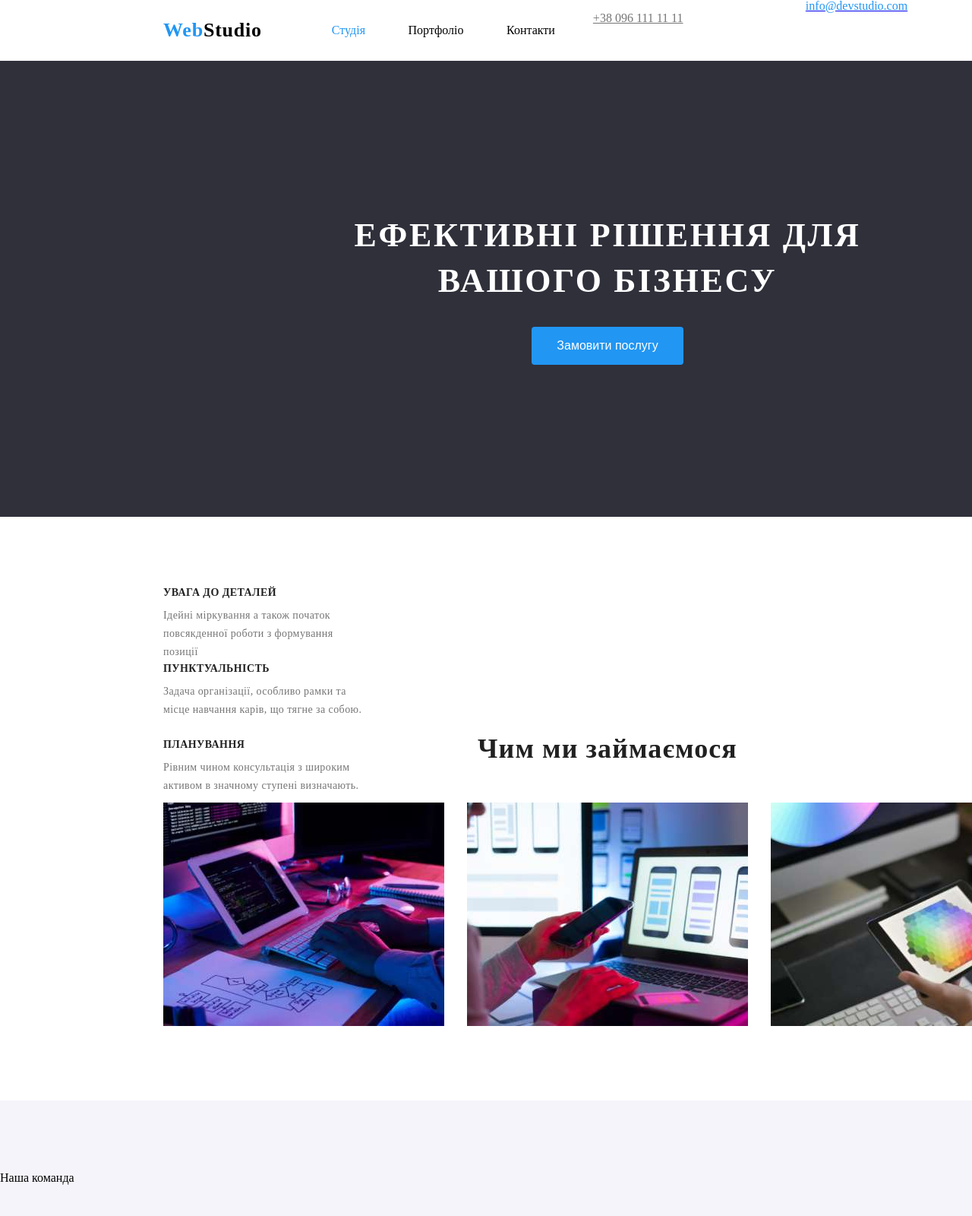
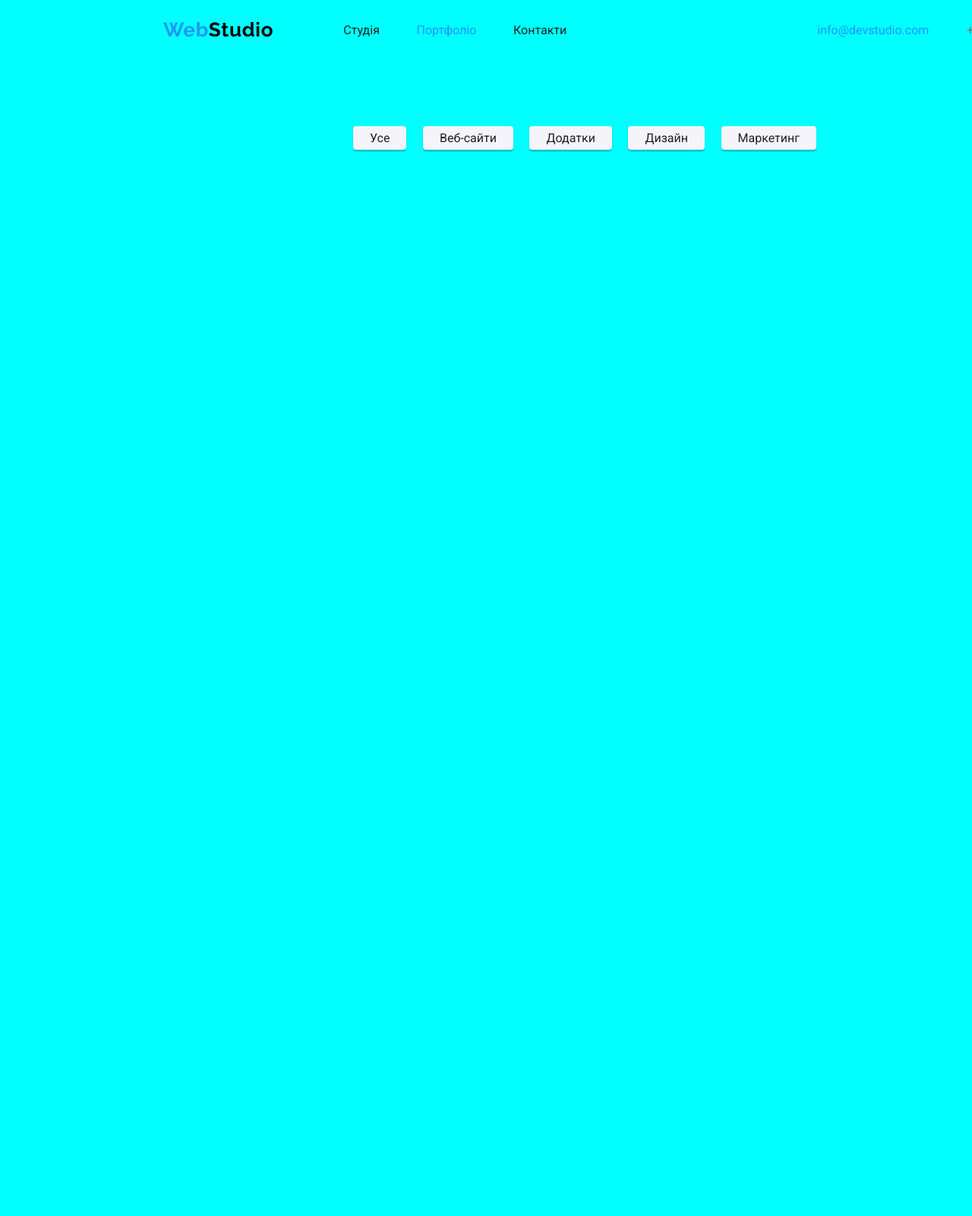
Before and after one commit to SAV15/goit-markup-hw-02, a plain HTML site: page portfolio.html in a window 1280 px wide. Shown: the top 1600 px of the page at 76% size. Drawn offline with Linux system fonts and the light colour scheme.

Commit message:
Start to create portfolio

```diff
--- a/css/styles.css
+++ b/css/styles.css
@@ -1,9 +1,27 @@
+:root{
+    /* COLORS */
+    --blue-color: rgba(33, 150, 243, 1);
+    --grey-color: rgba(117, 117, 117, 1);
+    --dark-background-color: rgba(47, 48, 58, 1);
+    --black-color: rgba(33, 33, 33, 1);
+    --transparent-white:rgba(255, 255, 255, 0.6);
+    --light-grey: rgba(245, 244, 250, 1);
+
+    /* FONTS */
+    --main-font: 'Roboto', sans-serif;
+    --secondary-font: 'Raleway', sans-serif;
+
+    /* OTHERS */
+
+}
+
 .main-index {
     width: 1600px;
     height: 2350px;
-    font-family: 'Roboto', sans-serif;
+    font-family: var(--main-font);
+    color: var(--black-color);
 }
-
+/* HEADER */
 header {
     display: flex;
     flex-direction: row;
@@ -15,8 +33,10 @@ header {
     margin-top: 24px;
     font-weight: 700;
     font-size: 26px;
-    line-height: 31px;
+    line-height: 1.2;
     letter-spacing: 0.03em;
+    cursor: pointer;
+    font-family: var(--secondary-font);
 }
 
 .header-logo{
@@ -24,7 +44,7 @@ header {
 }
 
 .blue-text{
-    color: #2196F3;
+    color: var(--blue-color);
 }
 
 .pages{
@@ -35,15 +55,19 @@ header {
     margin-top: 32px;
 }
 
-.header-text{
+.header-link{
     height: 16px;
     margin-top: 32px;
+    cursor: pointer;
 }
 
-.header-blue-text{
-    height: 16px;
-    margin-top: 32px;
-    color: #2196F3;
+.header-link-current{
+    color: var(--blue-color);
+}
+
+.header-link:hover,
+.header-link:focus{
+    color: var(--blue-color);
 }
 
 .contacts-header{
@@ -54,13 +78,17 @@ header {
 
 .infodevstudio{
     margin-left: 330px;
+    color: var(--blue-color);
+    text-decoration: none;
 }
 
 .phone{
     margin-left: 50px;
-    color: #757575;
+    color: var(--grey-color);
+    text-decoration: none;
 }
-
+/* END OF HEADER */
+/* MAIN */
 .first-part{
     width: 1600px;
     height: 600px;
@@ -78,7 +106,7 @@ header {
     font-style: normal;
     font-weight: 900;
     font-size: 44px;
-    line-height: 60px;
+    line-height: 1.36;
     text-align: center;
     letter-spacing: 0.06em;
     text-transform: uppercase;
@@ -90,12 +118,12 @@ header {
     padding: 10px 32px;
     width: 200px;
     height: 50px;
-    background: #2196F3;
+    background: var(--blue-color);
     border-radius: 4px;
     color: #fff;
     font-weight: 400;
     font-size: 16px;
-    line-height: 24px;
+    line-height: 1.5;
     cursor: pointer;
 }
 
@@ -112,7 +140,7 @@ header {
     font-style: normal;
     font-weight: 700;
     font-size: 14px;
-    line-height: 16px;
+    line-height: 1.42;
     letter-spacing: 0.03em;
     text-transform: uppercase;
     color: #212121;
@@ -124,9 +152,9 @@ header {
     font-style: normal;
     font-weight: 400;
     font-size: 14px;
-    line-height: 24px;
+    line-height: 1.7;
     letter-spacing: 0.03em;
-    color: #757575;
+    color: var(--grey-color);
 }
 
 .what-we-do{
@@ -142,7 +170,7 @@ header {
     height: 42px;
     font-weight: 700;
     font-size: 36px;
-    line-height: 42px;
+    line-height: 1.17;
     text-align: center;
     letter-spacing: 0.03em;
     color: #212121;
@@ -175,7 +203,7 @@ header {
 .our-team-title{
     font-weight: 700;
     font-size: 36px;
-    line-height: 42px;
+    line-height: 1.17;
     text-align: center;
     letter-spacing: 0.03em;
 }
@@ -200,7 +228,7 @@ header {
     margin-top: 30px;
     font-weight: 500;
     font-size: 16px;
-    line-height: 19px;
+    line-height: 1.19;
     text-align: center;
     letter-spacing: 0.03em;
     color: #212121;
@@ -210,12 +238,13 @@ header {
     margin-top: 10px;
     font-weight: 400;
     font-size: 16px;
-    line-height: 19px;
+    line-height: 1.19;
     text-align: center;
     letter-spacing: 0.03em;
-    color: #757575;
+    color: var(--grey-color);
 }
-
+/* END OF MAIN */
+/* FOOTER */
 footer{
     display: flex;
     flex-direction: column;
@@ -239,16 +268,57 @@ address{
 .contacts-footer{
     font-weight: 400;
     font-size: 14px;
-    line-height: 24px;
+    line-height: 1.7;
     letter-spacing: 0.03em;
-    color: rgba(255, 255, 255, 0.6);
+}
+
+.contacts-footer >a{
+    color: var(--transparent-white);
+
+}
+
+.contact-footer{
+    text-decoration: none;
+    color: var(--transparent-white);
 }
 
 .company-adress{
     font-style: normal;
     font-weight: 400;
     font-size: 14px;
-    line-height: 24px;
+    line-height: 1.7;
     letter-spacing: 0.03em;
-    color: #FFFFFF;
+    color: white;
 }
+/* END OF FOOTER */
+
+.main-portfolio {
+    width: 1600px;
+    height: 1880px;
+    font-family: var(--main-font);
+    color: var(--black-color);
+    background-color: aqua;
+}
+
+/* PORTFOLIO`S MAIN */
+.body-portfolio{
+    width: 1170px;
+    height: 1360px;
+    margin: 94px 215px 94px 215px;
+}
+
+.filters{
+    width: 610px;
+    height: 54px;
+    margin: 94px 465px 34px 465px;
+    display: flex;
+    justify-content: space-between;
+}
+
+.filter{
+    padding: 6px 22px;
+    background-color: var(--light-grey);
+    box-shadow: 0px 3px 1px rgba(0, 0, 0, 0.1), 0px 1px 2px rgba(0, 0, 0, 0.08), 0px 2px 2px rgba(0, 0, 0, 0.12);
+    border-radius: 4px;
+}
+/* END OF PORTFOLIO`S MAIN */
--- a/portfolio.html
+++ b/portfolio.html
@@ -1,5 +1,6 @@
 <!DOCTYPE html>
 <html lang="uk">
+
 <head>
     <meta charset="UTF-8">
     <meta http-equiv="X-UA-Compatible" content="IE=edge">
@@ -7,104 +8,51 @@
     <title>Document</title>
     <link rel="stylesheet" href="./css/reset.css">
     <link rel="stylesheet" href="./css/styles.css">
+    <link rel="preconnect" href="https://fonts.googleapis.com">
+    <link rel="preconnect" href="https://fonts.gstatic.com" crossorigin>
+    <link
+        href="https://fonts.googleapis.com/css2?family=Raleway:wght@700&family=Roboto:wght@400;500;700;900&display=swap"
+        rel="stylesheet">
 </head>
+
 <body>
-    <div class="main">
+    <div class="main-portfolio">
         <header>
-            <a class="logo"><span class="blue-text">Web</span>Studio</a>
+            <a class="logo header-logo"><span class="blue-text">Web</span>Studio</a>
             <nav>
                 <ul class="pages">
-                    <li><a class="header-blue-text">Студія</a></li>
-                    <li><a class="header-text">Портфоліо</a></li>
-                    <li><a class="header-text">Контакти</a></li>
+                    <li><a class="header-link">Студія</a></li>
+                    <li><a class="header-link  header-link-current">Портфоліо</a></li>
+                    <li><a class="header-link">Контакти</a></li>
                 </ul>
             </nav>
-            <ul class="contacts">
-                <li><a href="mailto:info@devstudio.com" class="infodevstudio"><span class="blue-text">info@devstudio.com</span></a></li>
+            <ul class="contacts-header">
+                <li><a href="mailto:info@devstudio.com" class="infodevstudio">info@devstudio.com</a></li>
                 <li><a href="tel:+380961111111" class="phone">+38 096 111 11 11</a></li>
             </ul>
         </header>
         <main>
-            <section class="first-part">
-                <h1 class="businessh1">
-                    Ефективні рішення для вашого бізнесу
-                </h1>
-                <button class="button" type="button">
-                    Замовити послугу
-                </button>
-            </section>
-            <section class="our-principles">
-                <ul>
-                    <li>
-                    <section class="principle">
-                        <h3 class="principles-title">Увага до деталей</h3>
-                        <p>Ідейні міркування а також початок повсякденної роботи з формування позиції</p>
-                    </section>
-                     </li>
-                     <li>
-                    <section class="principle">
-                        <h3 class="principles-title">Пунктуальність</h3>
-                        <p>Задача організації, особливо рамки та місце навчання карів, що тягне за собою.</p>
-                    </section>
-                    </li>
-                    <li>
-                    <section class="principle">
-                        <h3 class="principles-title">Планування</h3>
-                        <p>Рівним чином консультація з широким активом в значному ступені визначають.</p>
-                    </section>
-                    </li>
-                    <li>
-                    <section class="principle">
-                       <h3 class="principles-title">Сучасні технології</h3>
-                       <p>Значення цих проблем настільки очевидна, що реалізація планових завдань.</p>
-                    </section>
-                    </li>
-                </ul>
-            </section>
-            <section class="what-we-do">
-                <h2 class="what-we-do-title">Чим ми займаємося</h2>
-                <ul class="imges-what-we-do">
-                    <li><img src="./images/кодування по алгоритму.jpg" alt="кодування по алгоритму" class="img-what-we-do"></li>
-                    <li><img src="./images/вибір дизайну.jpg" alt="вибір дизайну" class="img-what-we-do"></li>
-                    <li><img src="./images/підбір палітри кольору.jpg" alt="підбір палітри кольору" class="img-what-we-do"></li>
-                </ul>
-            </section>
-            <section class="our-team">
-                <h2>Наша команда</h2>
-                <section class="team">
-                    <ul class="team-participents">
-                        <li><img src="/goit-markup-hw-01/images/Ігор Дем'яненко.jpg" class="photo-of-the-participant"></li>
-                        <li><h3>Ігор Дем'яненко</h3></li>
-                        <li lang="en"><p>Product Designer</p></li>
+            <section class="main-portfolio">
+                    <ul  class="filters">
+                        <li><a class="filter">Усе</a></li>
+                        <li><a class="filter">Веб-сайти</a></li>
+                        <li><a class="filter">Додатки</a></li>
+                        <li><a class="filter">Дизайн</a></li>
+                        <li><a class="filter">Маркетинг</a></li>
                     </ul>
-                    <ul class="team-participents">
-                        <li><img src="/goit-markup-hw-01/images/Ольга Репина.jpg" class="photo-of-the-participant"></li>
-                        <li><h3>Ольга Репина</h3></li>
-                        <li lang="en"><p>Frontend Developer</p></li>
-                    </ul>
-                    <ul class="team-participents">
-                        <li><img src="/goit-markup-hw-01/images/Микола Тарасов.jpg" class="photo-of-the-participant"></li>
-                        <li><h3>Микола Тарасов</h3></li>
-                        <li lang="en"><p>Marketing</p></li>
-                    </ul>
-                    <ul class="team-participents">
-                        <li><img src="/goit-markup-hw-01/images/Михайло Єрмаков.jpg" class="photo-of-the-participant"></li>
-                        <li><h3>Михайло Єрмаков</h3></li>
-                        <li lang="en"><p>UI Designer</p></li>
-                    </ul>
-                </section>
             </section>
         </main>
         <footer>
-            <a class="logo"><span class="blue-text">Web</span>Studio</a>
+            <a class="logo footer-logo"><span class="blue-text">Web</span>Studio</a>
             <address>
-                <p>м. Київ, пр-т Лесі Українки, 26<br /></p>
-                <ul>
-                    <li><a href="mailto:info@example.com">info@example.com</a></li>
-                    <li><a href="tel:+380991111111">+38 099 111 11 11</a></li>
+                <p class="company-adress">м. Київ, пр-т Лесі Українки, 26<br /></p>
+                <ul class="contacts-footer">
+                    <li><a href="mailto:info@example.com" class="contact-footer">info@example.com</a></li>
+                    <li><a href="tel:+380991111111" class="contact-footer">+38 099 111 11 11</a></li>
                 </ul>
             </address>
         </footer>
     </div>
 </body>
+
 </html>
```
Also changed, not shown: index.html (+6 -6 lines).
